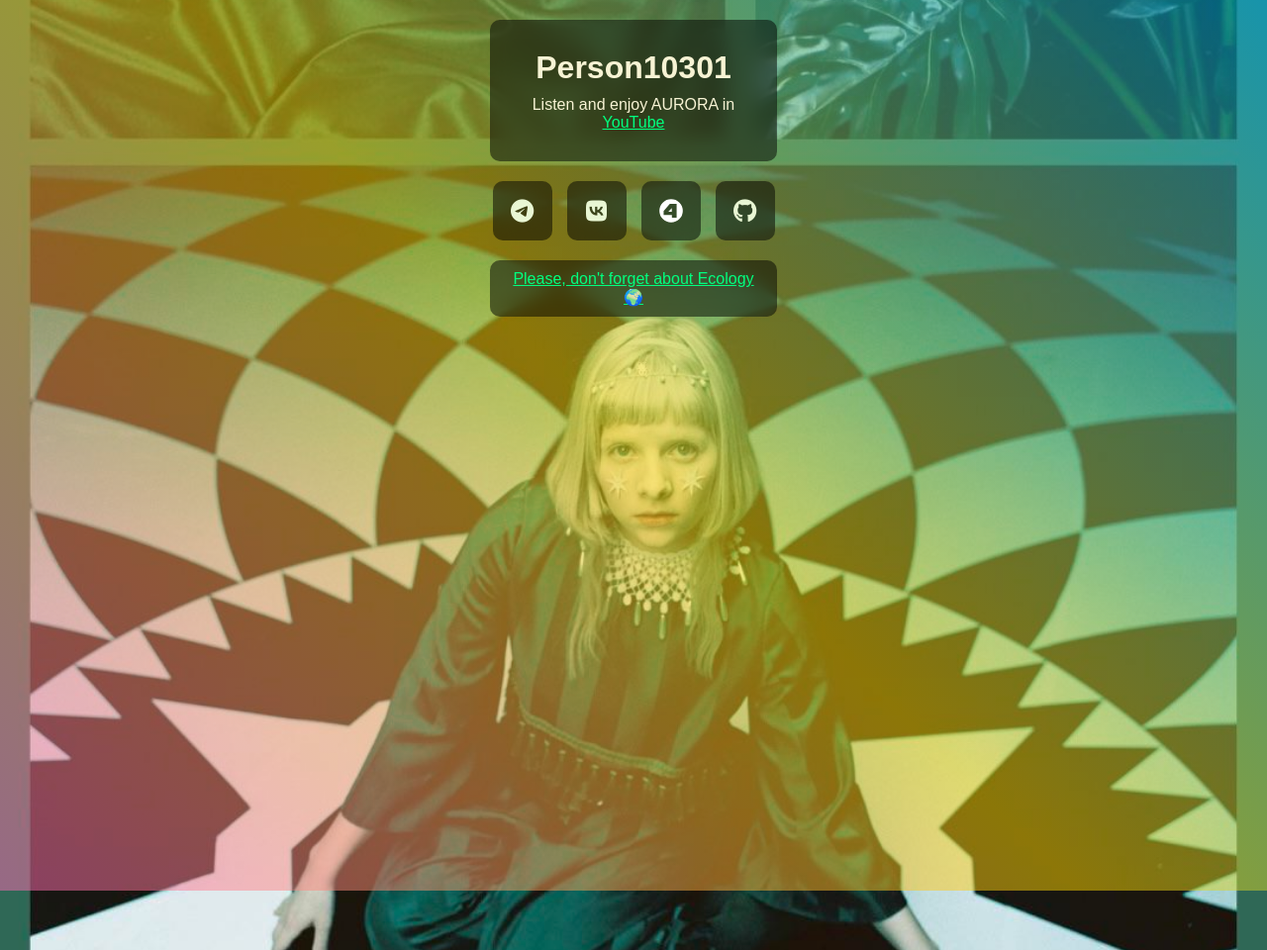
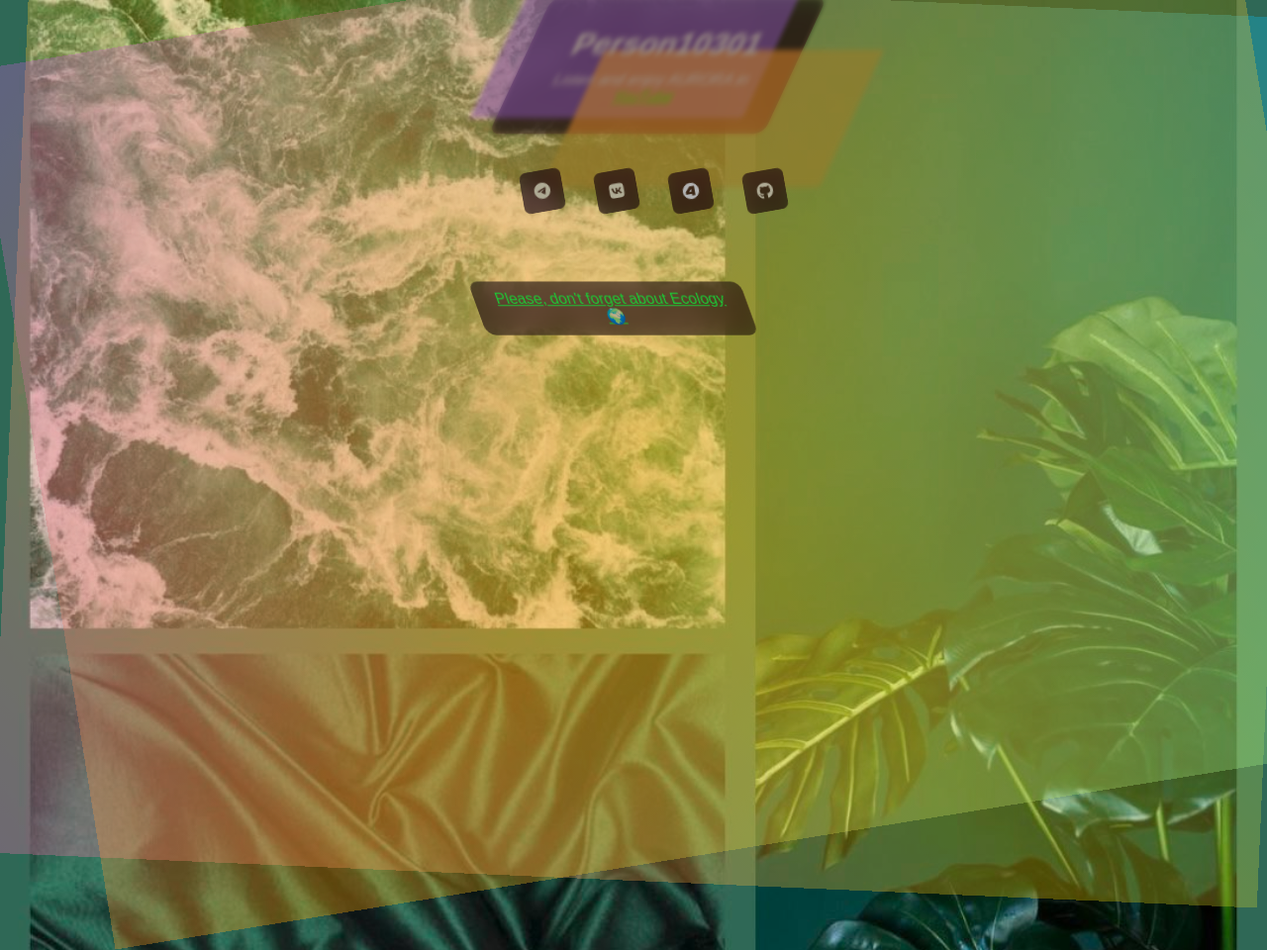
Before and after one commit to person10301/fox10301, a Jekyll site: the page built from index.md, in a window 1280 px wide. Shown: the whole page at 99% size. Built offline with Jekyll 4.4.1, drawn with Linux system fonts in a browser that asks for light colours; our own code applies the rules of GitHub Pages for plain Markdown files.

Commit message:
Update style.css

```diff
--- a/css/style.css
+++ b/css/style.css
@@ -115,4 +115,119 @@
 }
 
 body:after {
-  background: linear-gradient(-45deg, rgba(144, 238, 144, 0.5),
+  background: linear-gradient(-45deg, rgba(144, 238, 144, 0.5), rgba(255, 165, 0, 0.5), rgba(186, 85, 211, 0.5));
+  animation-delay: 0.3s;
+}
+
+/* Эффекты глитча */
+.content:before,
+.content:after {
+  content: "";
+  position: absolute;
+  top: -20px;
+  left: -20px;
+  width: 140%;
+  height: 140%;
+  background: inherit;
+  z-index: -1;
+  animation: glitch-layer 1.5s linear infinite;
+}
+
+.content:before {
+  clip-path: polygon(0 0, 70% 0, 70% 70%, 0 70%);
+  animation-delay: 0.2s;
+  background: rgba(255, 105, 180, 0.6); /* Розовый */
+}
+
+.content:after {
+  clip-path: polygon(30% 30%, 100% 30%, 100% 100%, 30% 100%);
+  animation-delay: 0.4s;
+  background: rgba(255, 215, 0, 0.6); /* Жёлтый */
+}
+
+@keyframes glitch-background {
+  2%, 64% {
+    transform: translate(-25px, 25px) skew(25deg) scale(1.04);
+    filter: hue-rotate(40deg) brightness(1.4) blur(2px);
+  }
+  4%, 60% {
+    transform: translate(25px, -25px) skew(-25deg) scale(0.96);
+    filter: hue-rotate(-40deg) brightness(0.6) blur(3px);
+  }
+  62% {
+    transform: translate(-30px, 30px) skew(30deg) scale(1.07);
+    filter: hue-rotate(50deg) brightness(1.6) blur(2px);
+  }
+}
+
+@keyframes button-glitch {
+  2%, 64% {
+    transform: translate(-20px, 20px) rotate(10deg) scale(1.3);
+    filter: hue-rotate(30deg) brightness(1.3);
+  }
+  4%, 60% {
+    transform: translate(20px, -20px) rotate(-10deg) scale(0.7);
+    filter: hue-rotate(-30deg) brightness(0.7);
+  }
+  62% {
+    transform: translate(-25px, 25px) rotate(15deg) scale(1.4);
+    filter: hue-rotate(40deg) brightness(1.5);
+  }
+}
+
+@keyframes message-glitch {
+  2%, 64% {
+    transform: translate(20px, -20px) skew(-20deg) scale(1.05);
+    filter: hue-rotate(20deg) brightness(1.2);
+  }
+  4%, 60% {
+    transform: translate(-20px, 20px) skew(20deg) scale(0.95);
+    filter: hue-rotate(-20deg) brightness(0.8);
+  }
+  62% {
+    transform: translate(25px, -25px) skew(-25deg) scale(1.08);
+    filter: hue-rotate(30deg) brightness(1.4);
+  }
+}
+
+@keyframes glitch-lines {
+  0% {
+    transform: translate(0, 0) rotate(0deg);
+    opacity: 0.8;
+  }
+  20% {
+    transform: translate(-50px, 50px) rotate(15deg);
+    opacity: 0.6;
+  }
+  40% {
+    transform: translate(50px, -50px) rotate(-15deg);
+    opacity: 0.7;
+  }
+  60% {
+    transform: translate(-30px, 30px) rotate(20deg);
+    opacity: 0.5;
+  }
+  80% {
+    transform: translate(30px, -30px) rotate(-20deg);
+    opacity: 0.9;
+  }
+  100% {
+    transform: translate(0, 0) rotate(0deg);
+    opacity: 0.8;
+  }
+}
+
+@keyframes glitch-layer {
+  2%, 64% {
+    transform: translate(-30px, 30px) scale(1.06);
+    filter: blur(4px) brightness(1.5);
+  }
+  4%, 60% {
+    transform: translate(30px, -30px) scale(0.94);
+    filter: blur(3px) brightness(0.5);
+  }
+  62% {
+    transform: translate(-35px, 35px) scale(1.09);
+    filter: blur(5px) brightness(1.7);
+  }
+}
```
